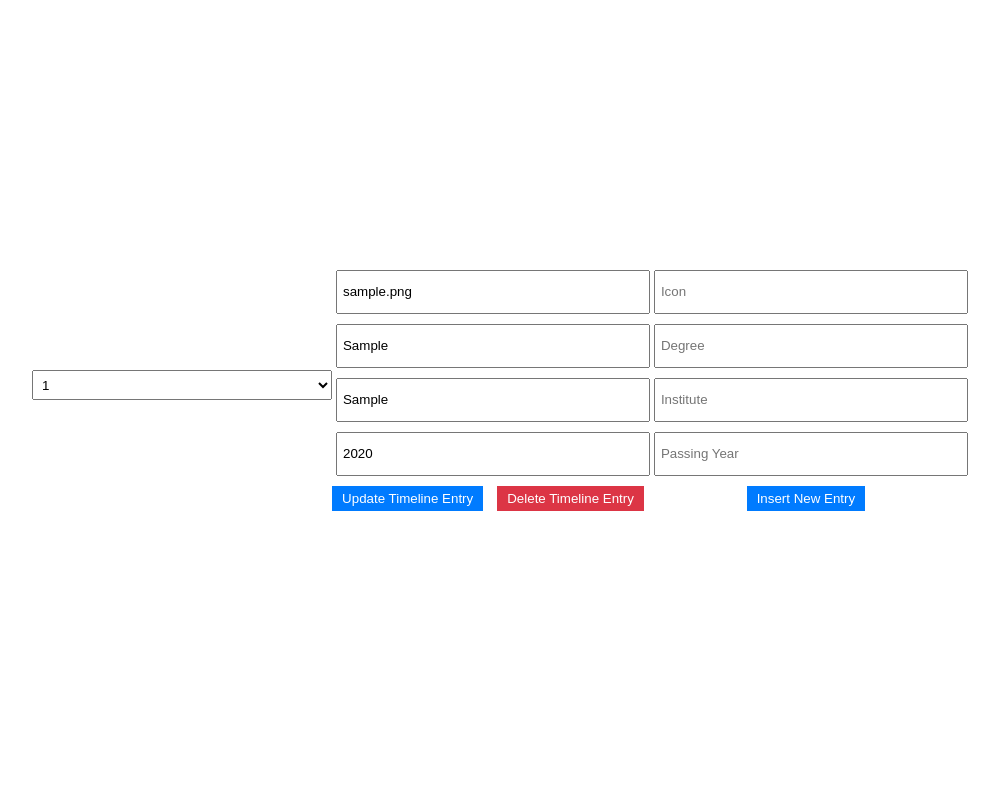
After one commit to Arefin-Nahid/My-Portfolio, a PHP site: page /admin/crud/update_timeline.php in a window 1280 px wide. The commit adds this page. Shown: the whole page, without its empty margins (140-1139 px from the left). Run offline with PHP 8.4, Linux system fonts and the light colour scheme; tables that the repository leaves empty or names only in its code hold one stand-in row (values such as "Sample post").

Commit message:
admin timeline updated

```diff
--- /dev/null
+++ b/admin/crud/fetch_data.php
@@ -0,0 +1,30 @@
+<?php
+// Include your database configuration file
+include "../../include/config.php";
+
+// Check if the ID is provided in the request
+if(isset($_GET['id'])) {
+    $selectedId = $_GET['id'];
+
+    // Prepare and execute the query to fetch data based on the selected ID
+    $sql_selected = "SELECT * FROM `timeline` WHERE `id` = ?";
+    $stmt_selected = $pdo->prepare($sql_selected);
+    $stmt_selected->execute([$selectedId]);
+
+    // Fetch the data
+    $row_selected = $stmt_selected->fetch(PDO::FETCH_ASSOC);
+
+    // Check if data is found
+    if($row_selected) {
+        // Return the data as JSON response
+        header('Content-Type: application/json');
+        echo json_encode($row_selected);
+    } else {
+        // If no data found, return an empty response or appropriate error message
+        echo json_encode(array('error' => 'No data found for the provided ID.'));
+    }
+} else {
+    // If ID is not provided in the request, return an error response
+    echo json_encode(array('error' => 'ID parameter is missing in the request.'));
+}
+?>
--- /dev/null
+++ b/admin/crud/update_timeline.php
@@ -0,0 +1,200 @@
+<?php
+include "../../include/config.php";
+
+// Fetch timeline data from the database
+$sql = "SELECT id FROM `timeline`";
+$stmt = $pdo->query($sql);
+$timeline_data = $stmt->fetchAll(PDO::FETCH_ASSOC);
+
+// Initialize variables with default values
+$id = $icon = $degree = $institude = $passing_year = '';
+
+// Fetching the latest data from the database
+$sql_latest = "SELECT * FROM `timeline` ORDER BY `id` DESC LIMIT 1";
+$stmt_latest = $pdo->query($sql_latest);
+$row = $stmt_latest->fetch(PDO::FETCH_ASSOC);
+
+// Initialize variables with database values
+$id = $row['id'] ?? '';
+$icon = $row['icon'] ?? '';
+$degree = $row['degree'] ?? '';
+$institude = $row['institude'] ?? ''; // Fixed column name
+$passing_year = $row['passing_year'] ?? '';
+
+if ($_SERVER["REQUEST_METHOD"] == "POST") {
+    // Handle form submission
+    $id = $_POST['id'];
+    $icon = $_POST['icon'];
+    $degree = $_POST['degree'];
+    $institude = $_POST['institude']; // Fixed variable name
+    $passing_year = $_POST['passing_year'];
+
+    $sql_update = "UPDATE `timeline` SET `icon`=?, `degree`=?, `institude`=?, `passing_year`=? WHERE `id`=?";
+    $stmt_update = $pdo->prepare($sql_update);
+    $stmt_update->execute([$icon, $degree, $institude, $passing_year, $id]);
+
+    // Redirect after updating
+    header("location: ../index.php");
+    exit();
+}
+?>
+<!DOCTYPE html>
+<html lang="en">
+<head>
+<meta charset="UTF-8">
+    <meta name="viewport" content="width=device-width, initial-scale=1.0">
+    <title>Timeline Management</title>
+    <style>
+        /* Center alignment */
+        body {
+            display: flex;
+            justify-content: center;
+            align-items: center;
+            height: 100vh;
+            margin: 0;
+        }
+
+        /* Styles for forms */
+        form {
+            margin-bottom: 20px;
+            text-align: center;
+        }
+
+        input[type="text"],
+        select {
+            margin-bottom: 10px;
+            padding: 5px;
+            width: 300px;
+            height: 30px;
+        }
+
+        button {
+            padding: 5px 10px;
+            background-color: #007bff;
+            color: #fff;
+            border: none;
+            cursor: pointer;
+            margin-right: 10px;
+        }
+
+        button:hover {
+            background-color: #0056b3;
+        }
+
+        #deleteButton {
+            background-color: #dc3545;
+        }
+
+        #deleteButton:hover {
+            background-color: #bd2130;
+        }
+    </style>
+</head>
+<body>
+    <form id="idForm" method="POST">
+        <select id="idSelect" name="id">
+            <?php foreach($timeline_data as $data): ?>
+                <option value="<?=$data['id']?>" <?php if($data['id'] == $id) echo "selected"; ?>><?=$data['id']?></option>
+            <?php endforeach; ?>
+        </select><br>
+    </form>
+
+    <!-- Form for updating and deleting -->
+    <form id="updateForm" method="POST">
+        <!-- Hidden input to send selected ID -->
+        <input type="hidden" name="id" id="selectedId" value="<?= $id ?>">
+        <input type="text" name="icon" id="icon" value="<?= $icon ?>"><br>
+        <input type="text" name="degree" id="degree" value="<?= $degree ?>"><br>
+        <input type="text" name="institude" id="institude" value="<?= $institude ?>"><br> <!-- Fixed variable name -->
+        <input type="text" name="passing_year" id="passing_year" value="<?= $passing_year ?>"><br>
+        <button type="submit">Update Timeline Entry</button>
+        <button type="button" id="deleteButton">Delete Timeline Entry</button>
+    </form>
+
+    <!-- Form for inserting new entry -->
+    <form id="insertForm" method="POST">
+        <input type="text" name="icon_insert" id="icon_insert" placeholder="Icon"><br>
+        <input type="text" name="degree_insert" id="degree_insert" placeholder="Degree"><br>
+        <input type="text" name="institude_insert" id="institude_insert" placeholder="Institute"><br>
+        <input type="text" name="passing_year_insert" id="passing_year_insert" placeholder="Passing Year"><br>
+        <button type="submit" id="insertButton">Insert New Entry</button>
+    </form>
+
+    <script>
+        // Add event listener to select element
+        document.getElementById('idSelect').addEventListener('change', function() {
+            // Get the selected ID
+            var selectedId = this.value;
+
+            // Update the hidden input value
+            document.getElementById('selectedId').value = selectedId;
+
+            // Fetch data asynchronously
+            fetchTimelineData(selectedId);
+        });
+
+        // Function to fetch data asynchronously
+        function fetchTimelineData(selectedId) {
+            fetch('fetch_data.php?id=' + selectedId)
+                .then(response => response.json())
+                .then(data => {
+                    // Update form fields with fetched data
+                    document.getElementById('icon').value = data.icon;
+                    document.getElementById('degree').value = data.degree;
+                    document.getElementById('institude').value = data.institude;
+                    document.getElementById('passing_year').value = data.passing_year;
+                })
+                .catch(error => console.error('Error:', error));
+        }
+
+        // Fetch initial data based on the default selected ID
+        fetchTimelineData(document.getElementById('selectedId').value);
+
+        // Add event listener to delete button
+        document.getElementById('deleteButton').addEventListener('click', function() {
+            if(confirm("Are you sure you want to delete this entry?")) {
+                // Send a POST request to delete the entry
+                var selectedId = document.getElementById('selectedId').value;
+                fetch('delete_entry.php', {
+                    method: 'POST',
+                    headers: {
+                        'Content-Type': 'application/json'
+                    },
+                    body: JSON.stringify({ id: selectedId })
+                })
+                .then(response => {
+                    if(response.ok) {
+                        // If deletion is successful, reload the page
+                        location.reload();
+                    } else {
+                        console.error('Error deleting entry');
+                    }
+                })
+                .catch(error => console.error('Error:', error));
+            }
+        });
+
+        // Add event listener to insert form
+        document.getElementById('insertForm').addEventListener('submit', function(event) {
+            event.preventDefault(); // Prevent the default form submission
+
+            var formData = new FormData(this);
+
+            fetch('insert_entry.php', {
+                method: 'POST',
+                body: formData
+            })
+            .then(response => {
+                if (response.ok) {
+                    // If insertion is successful, reload the page to reflect the changes
+                    location.reload();
+                } else {
+                    console.error('Error:', response.statusText);
+                }
+            })
+            .catch(error => console.error('Error:', error));
+        });
+
+    </script>
+</body>
+</html>
--- a/admin/resources/timeline.php
+++ b/admin/resources/timeline.php
@@ -97,7 +97,7 @@
                 </div>
             </div>
             <div class="update-timeline-button">
-                <button onclick="window.location.href='../crud/update_timeline.php'">Update Timeline Info</button>
+                <button onclick="window.location.href='./crud/update_timeline.php'">Update Timeline Info</button>
             </div>
         </section>
     </body>
```
Also changed, not shown: admin/crud/delete_entry.php (added, +24 -0 lines), admin/crud/insert_entry.php (added, +18 -0 lines), admin/crud/insert_timeline.php (added, +34 -0 lines).
